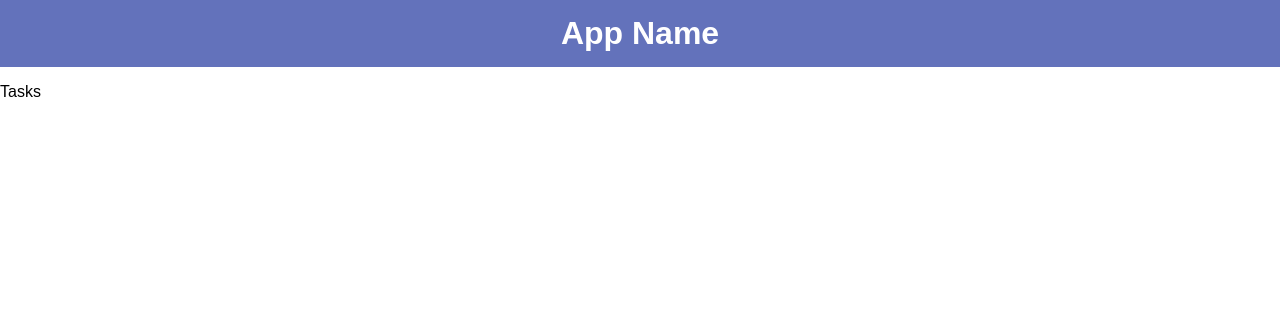
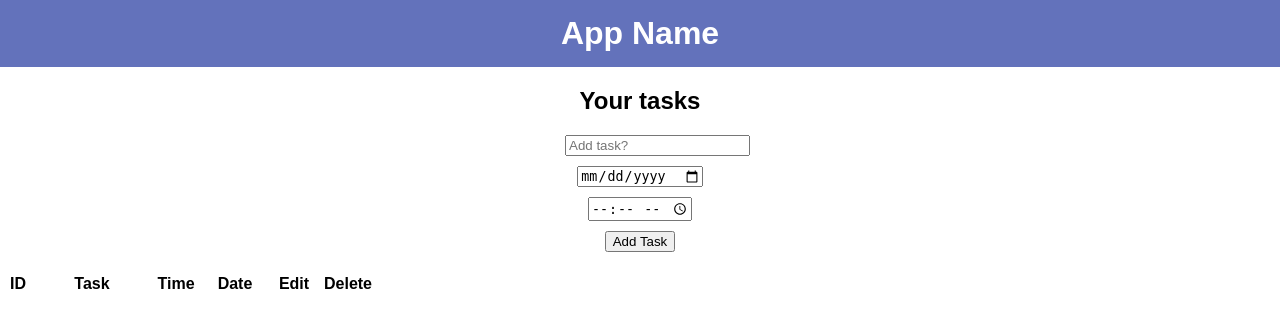
Before and after one commit to software-students-fall2022/web-app-exercise-team-12-1, a Flask app: page / in a window 1280 px wide. Shown: the top 328 px of the page. Run offline with Flask 2, Linux system fonts and the light colour scheme; data that the repository does not hold is empty.

Commit message:
set up HTML structure and some CSS formatting

```diff
--- a/app.py
+++ b/app.py
@@ -20,46 +20,40 @@ mycol = mydb["events"]
 def home_page():
     events = mycol.find({}, projection={"_id": 0}).sort(
         [("date", pymongo.ASCENDING), ("time", pymongo.ASCENDING)])
-    return render_template("index.html",
-                           events=events)
+    return render_template("index.html", events=events)
+
 
 # create event
-
-
-@app.route('/', methods=['PUT'])
+@app.route('/add', methods=['PUT'])
 def create_record():
     record = json.loads(request.data)
     event = {
         "name": record['name'],
         "date": record['date'],
         "status": record["status"],
-        "time": record["time"],
-        "description": record["description"]
+        "time": record["time"]
     }
     x = mycol.insert_one(event)
     return jsonify(x)
 
+
 # edit the event
-
-
-@app.route('/', methods=['POST'])
+@app.route('/edit', methods=['POST'])
 def update_record():
     record = json.loads(request.data)
     myquery = {"name": record['name']}
     newvalues = {
         "$set": {"date": record['date'],
                  "status": record["status"],
-                 "time": record["time"],
-                 "description": record["description"]}
+                 "time": record["time"]}
     }
     event = mycol.update_one(myquery, newvalues)
     if not event:
         return jsonify({'error': 'event not found'})
     return jsonify(event)
 
+
 # delete the event
-
-
 @app.route('/', methods=['DELETE'])
 def delete_record():
     record = json.loads(request.data)
@@ -69,9 +63,8 @@ def delete_record():
         return jsonify({'error': 'event not found'})
     return jsonify(event)
 
+
 # search for the event
-
-
 @app.route('/search', methods=['GET'])
 def query_records():
     name = request.args.get('name')
--- a/static/css/styles.css
+++ b/static/css/styles.css
@@ -15,3 +15,43 @@ body {
   margin: 0;
   padding: 0;
 }
+
+body h2 {
+  text-align: center;
+}
+
+form {
+  margin: auto;
+  text-align: center;
+  padding-bottom: 20px;
+  width:150px;
+}
+
+input {
+  margin-bottom: 10px;
+}
+
+.task-table {
+  margin: auto;
+  table-layout: fixed;
+}
+
+th.task-id {
+  width: 30px;
+}
+
+th.task-name {
+  width: 110px;
+}
+
+th.due-time {
+  width: 50px;
+}
+
+th.due-date {
+  width: 60px;
+}
+
+th.edit, th.delete {
+  width: 50px;
+}
--- a/templates/index.html
+++ b/templates/index.html
@@ -15,7 +15,43 @@
       <h1>App Name</h1>
     </header>
     <main>
-      <p>Tasks</p>
+      <h2>Your tasks</h2>
+      <!-- Prompt user to enter a new task -->
+      <form action="/add" method="put">
+        <div>
+          <input type="text" name="title" placeholder="Add task?" /> <br />
+          <input type="date" name="task-date" /> <br />
+          <input type="time" name="time" /> <br />
+          <button type="submit">Add Task</button>
+        </div>
+      </form>
+      <!-- Display tasks -->
+      <div class="task-table">
+        <table class="table">
+          <!-- Table header -->
+          <thead>
+            <tr>
+              <th class="task-id">ID</th>
+              <th class="task-name">Task</th>
+              <th class="due-time">Time</th>
+              <th class="due-date">Date</th>
+              <th class="edit">Edit</th>
+              <th class="delete">Delete</th>
+            </tr>
+          </thead>
+          <!-- Table body -->
+          <tbody>
+            {% for task in tasks %}
+            <tr>
+              <td>{{ task.id }}</td>
+              <td>{{ task.name }}</td>
+              <td>{{ task.time }}</td>
+              <td>{{ task.date }}</td>
+            </tr>
+            {% endfor %}
+          </tbody>
+        </table>
+      </div>
     </main>
   </body>
 </html>
```
